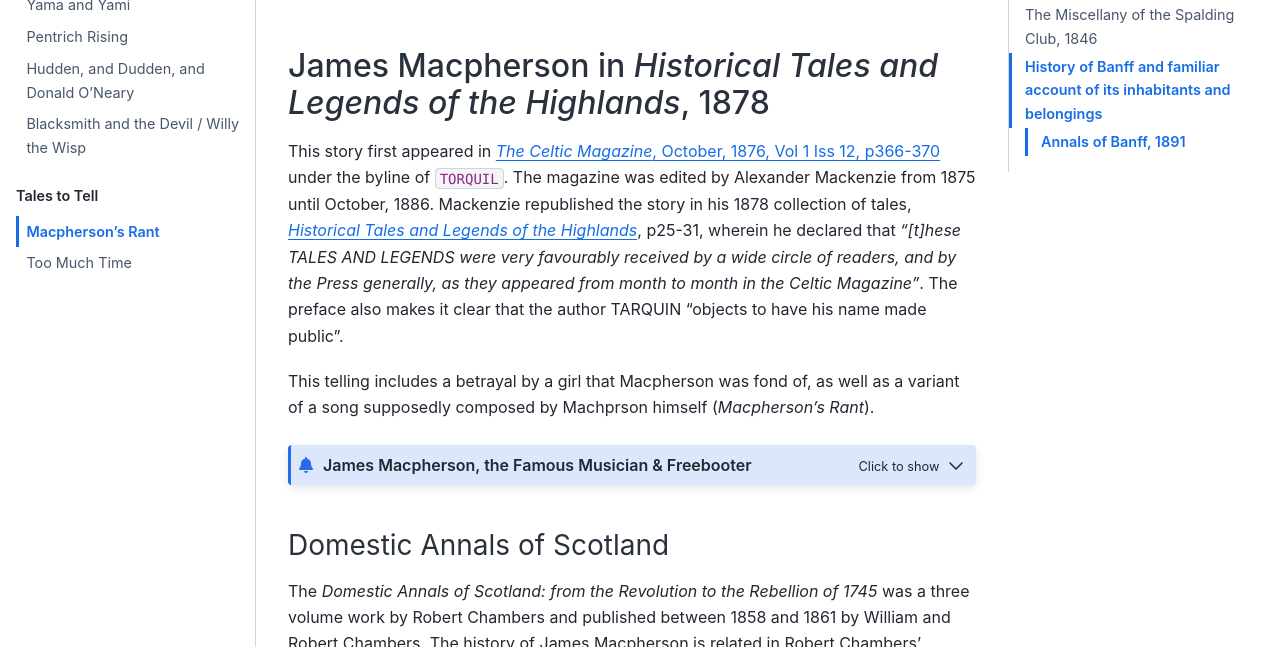
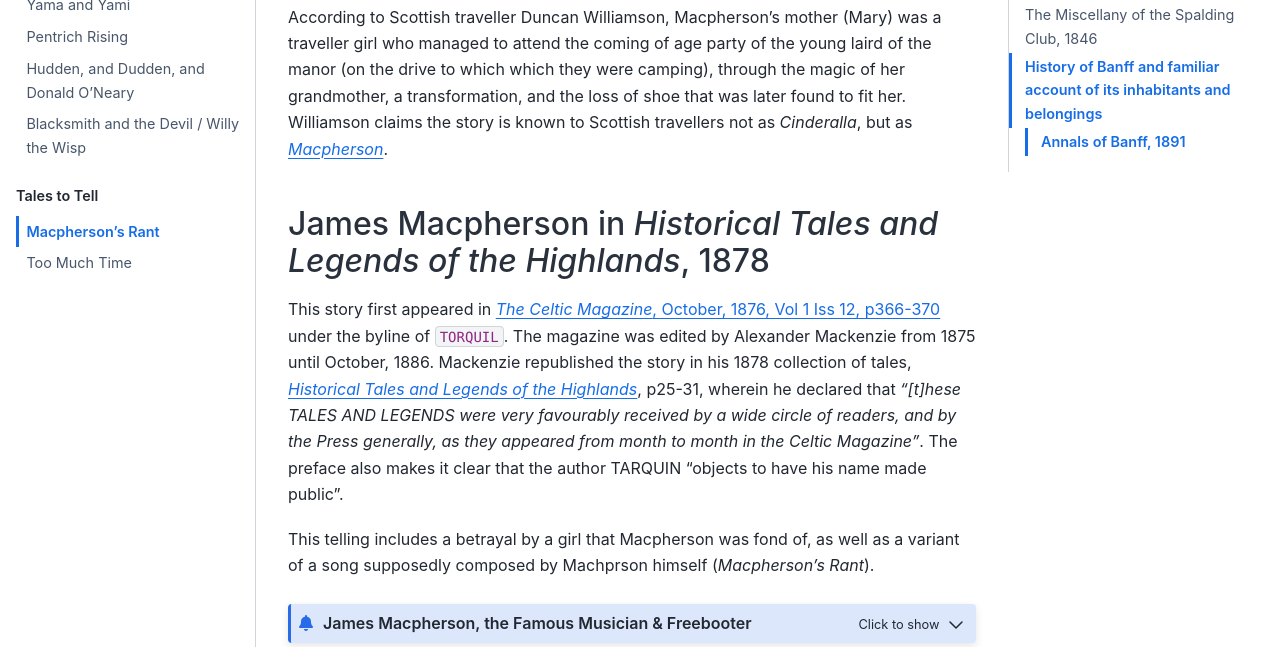
Before and after one commit to psychemedia/storytelling-notes, a Jupyter Book: the page built from macpherson.md, in a window 1280 px wide and 900 px high, scrolled down 502 px, cut to the strip 253-900 px from the top of the window. Built offline with Jupyter Book 1.0.4 settings and Sphinx 7.4.7 and the Sphinx Book theme 1.1.4, drawn with Linux system fonts in a browser that asks for light colours.

Commit message:
macpherson == cinderella

````diff
--- a/macpherson.md
+++ b/macpherson.md
@@ -47,6 +47,7 @@
 :url_parameters: ?start=43
 ```
 
+According to Scottish traveller Duncan Williamson, Macpherson's mother (Mary) was a traveller girl who managed to attend the coming of age party of the young laird of the manor (on the drive to which which they were camping), through the magic of her grandmother, a transformation, and the loss of shoe that was later found to fit her. Williamson claims the story is known to Scottish travellers not as *Cinderalla*, but as [*Macpherson*](https://search.library.wisc.edu/digital/AAFYWIJZN4MCCZ84).
 
 ## James Macpherson in *Historical Tales and Legends of the Highlands*, 1878
 
````
